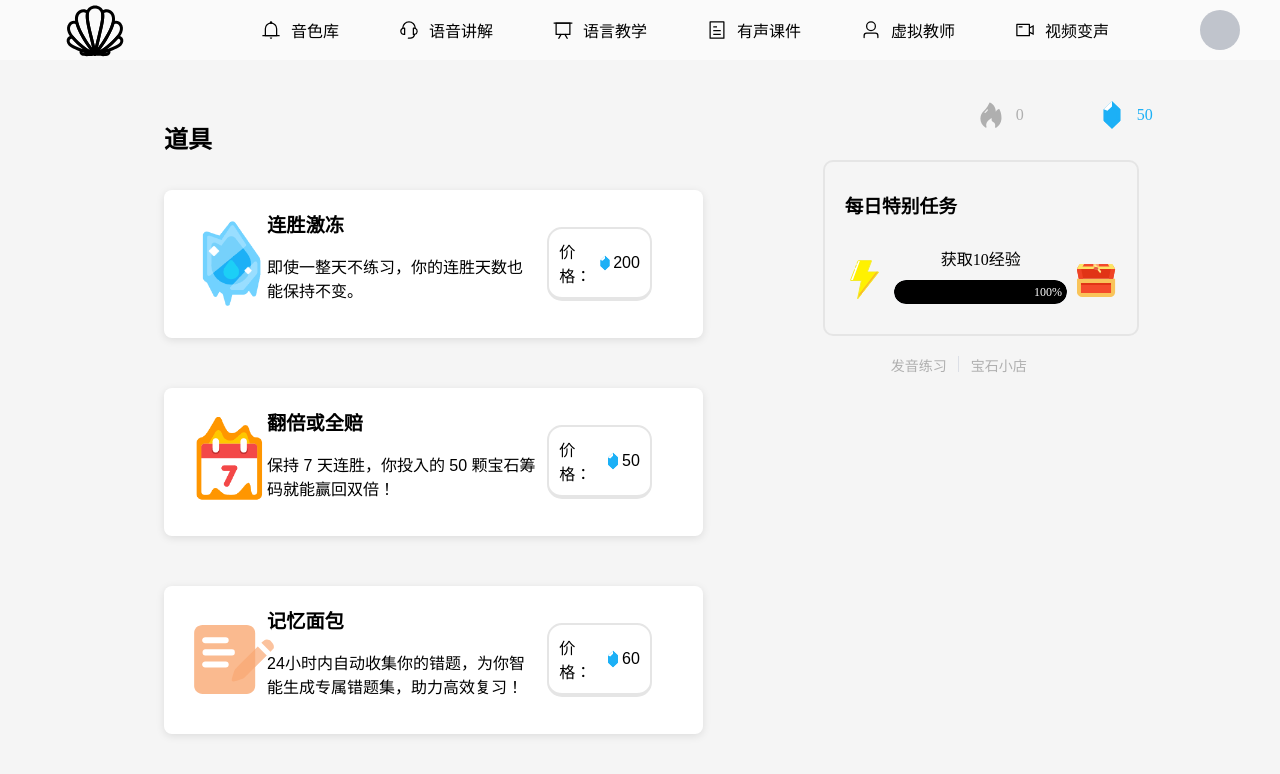
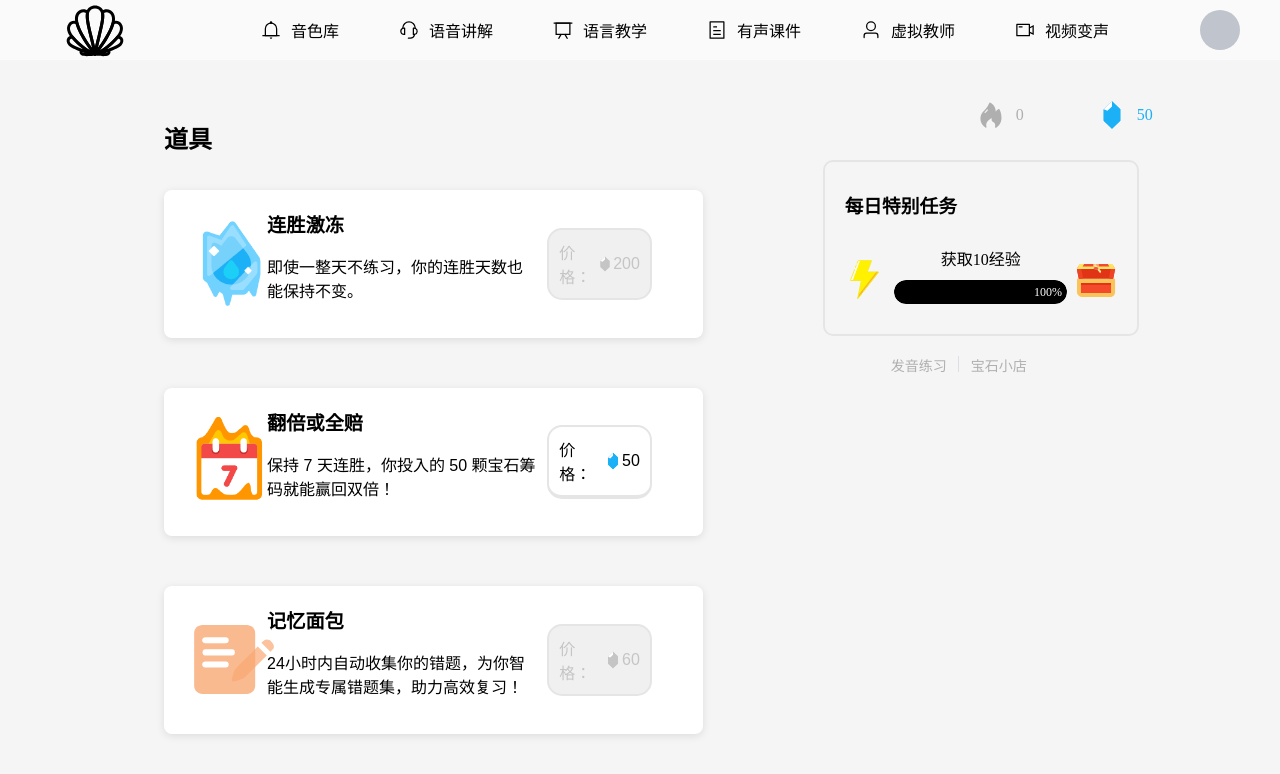
Before and after one commit to Demonor-alt/Sound, a Vue app: page /#/teach/shop in a window 1280 px wide. Shown: the top 774 px of the page. Built offline with nearby package versions, Linux system fonts and the light colour scheme.

Commit message:
宝石样式

```diff
--- a/src/views/teach/Shop.vue
+++ b/src/views/teach/Shop.vue
@@ -14,7 +14,8 @@
                                 <p>{{ item.descripe }}</p>
                             </el-col>
                             <el-col :span="6" class="price">
-                                <div class="price-item"> 价格：<div class="gem"></div>
+                                <div :class="{ 'price-item': true, 'unaffordable': gemCount < item.price }">
+                                    价格：<div :class="{ 'gem': true, 'graygem': gemCount < item.price }"></div>
                                     {{ item.price }}
                                 </div>
                             </el-col>
@@ -34,7 +35,10 @@
 <script setup>
 import { ref } from 'vue'
 import Myaffix from '@/components/teach/Affix.vue';
-
+import { useLanguageStore } from '@/stores/language';
+import { storeToRefs } from 'pinia';
+const languageStore = useLanguageStore()
+const { gemCount } = storeToRefs(languageStore);
 const items = ref([
     { name: '连胜激冻', descripe: '即使一整天不练习，你的连胜天数也能保持不变。', price: 200, imageClass: 'freeze' },
     { name: '翻倍或全赔', descripe: '保持 7 天连胜，你投入的 50 颗宝石筹码就能赢回双倍！', price: 50, imageClass: 'wager' },
@@ -116,6 +120,11 @@ h3 {
     height: 20px;
     background: url('../../assets/icons/gem.svg') no-repeat center / contain;
 }
+.graygem {
+    width: 20px;
+    height: 20px;
+    background: url('../../assets/icons/graygem.svg') no-repeat center / contain;
+}
 
 .price {
     display: flex;
@@ -143,4 +152,11 @@ h3 {
 .price-item:active {
     border-bottom-width: 2px;
 }
+
+.unaffordable {
+    background-color: #f0f0f0;
+    border-bottom-width: 2px;
+    color: #c5c5c5;
+}
+
 </style>
```
Also changed, not shown: src/assets/icons/graygem.svg (added).
